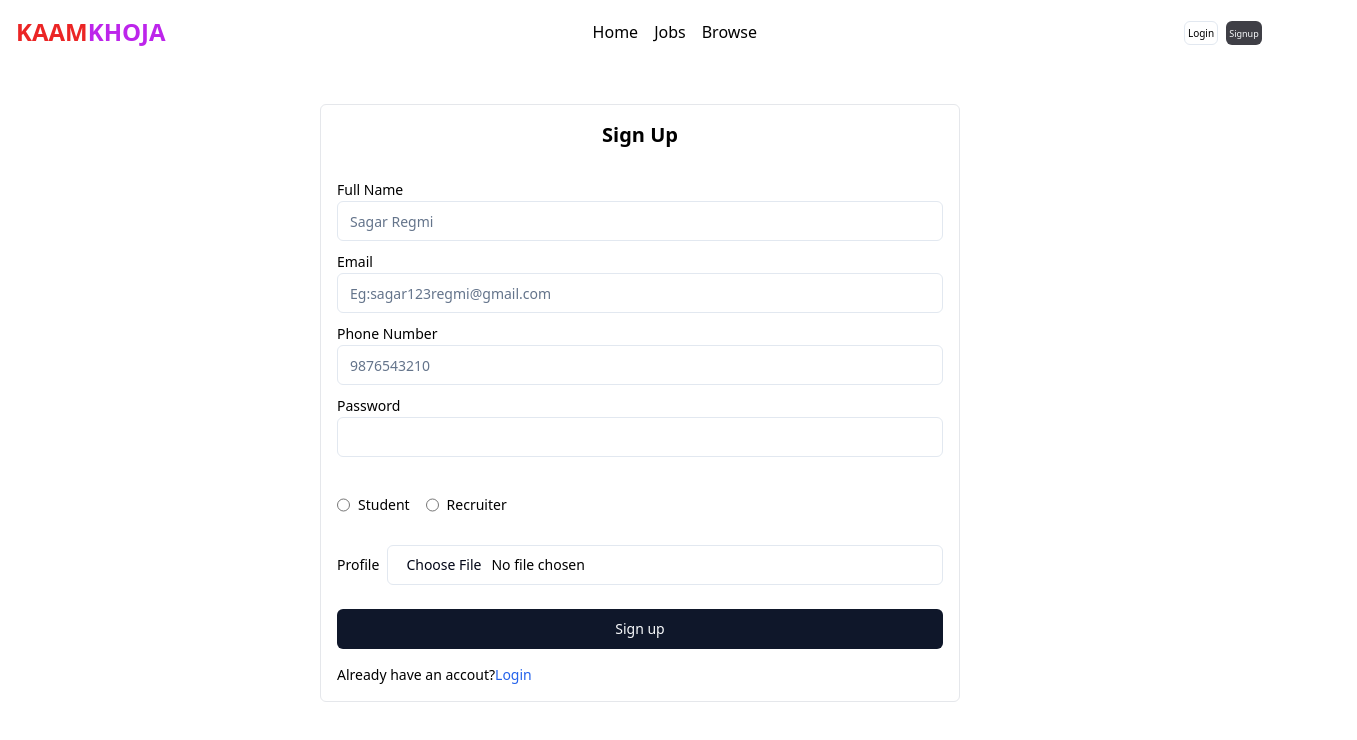
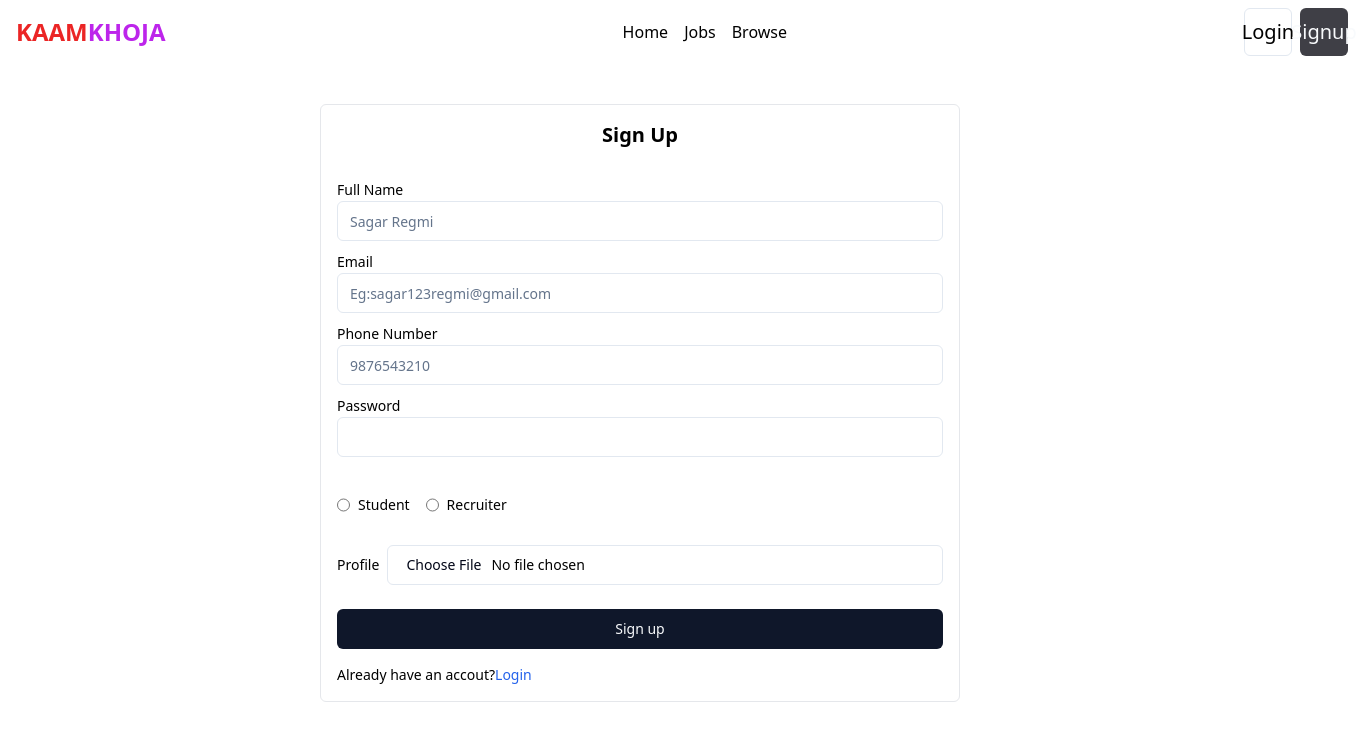
Before and after one commit to SagarEGme/KaamKhoja, a React (Vite) app in the folder frontend/: page /signup in a window 1280 px wide. Shown: the top 740 px of the page, 1357 px wide, since content can reach past the window. Built offline with nearby package versions, Linux system fonts and the light colour scheme.

Commit message:
few changes made

```diff
--- a/frontend/src/components/shared/Navbar.jsx
+++ b/frontend/src/components/shared/Navbar.jsx
@@ -48,15 +48,15 @@ const Navbar = () => {
                 </div>
                 {
                     !user ? (
-                        <div className="w-20">
+                        <div className="w-50">
                             <ul className="flex w-5 gap-2">
-                                <Link to="/login"><Button variant="outline" className="w-6 h-6 text-[10px]">Login</Button></Link>
-                                <Link to="/signup"> <Button className="bg-zinc-700 hover:bg-zinc-950 w-9 h-6 text-[9px]">Signup</Button></Link>
+                                <Link to="/login"><Button variant="outline" className="w-6 h-6 sm:w-12 sm:h-12 text-[10px] sm:text-[20px]">Login</Button></Link>
+                                <Link to="/signup"> <Button className="bg-zinc-700 hover:bg-zinc-950 w-9 sm:w-12 sm:h-12 h-6 text-[9px] sm:text-[20px]">Signup</Button></Link>
                             </ul>
                         </div>
                     ) : (
 
-                        <div className="">
+                        <div>
                             <Popover>
                                 <PopoverTrigger asChild>
                                     <Avatar className="cursor-pointer">
```
